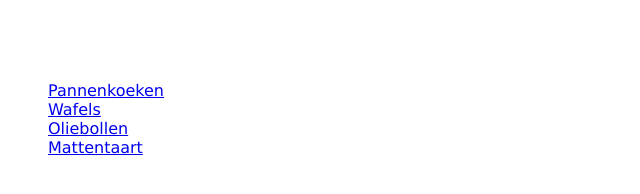
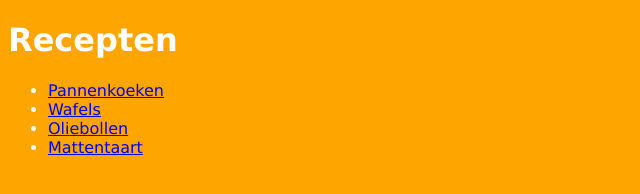
Before and after one commit to simondm1978/recepten, a plain HTML site: page index.html in a window 1280 px wide. Shown: the whole page, without its empty margins (0-640 px from the left). Drawn offline with Linux system fonts and the light colour scheme.

Commit message:
achtergrondkleur orange

```diff
--- a/default.css
+++ b/default.css
@@ -1,5 +1,5 @@
 body {
 	font-family: verdana;
-	background-color: Chocolat;
+	background-color: Orange;
 	color: white;
 }
```
